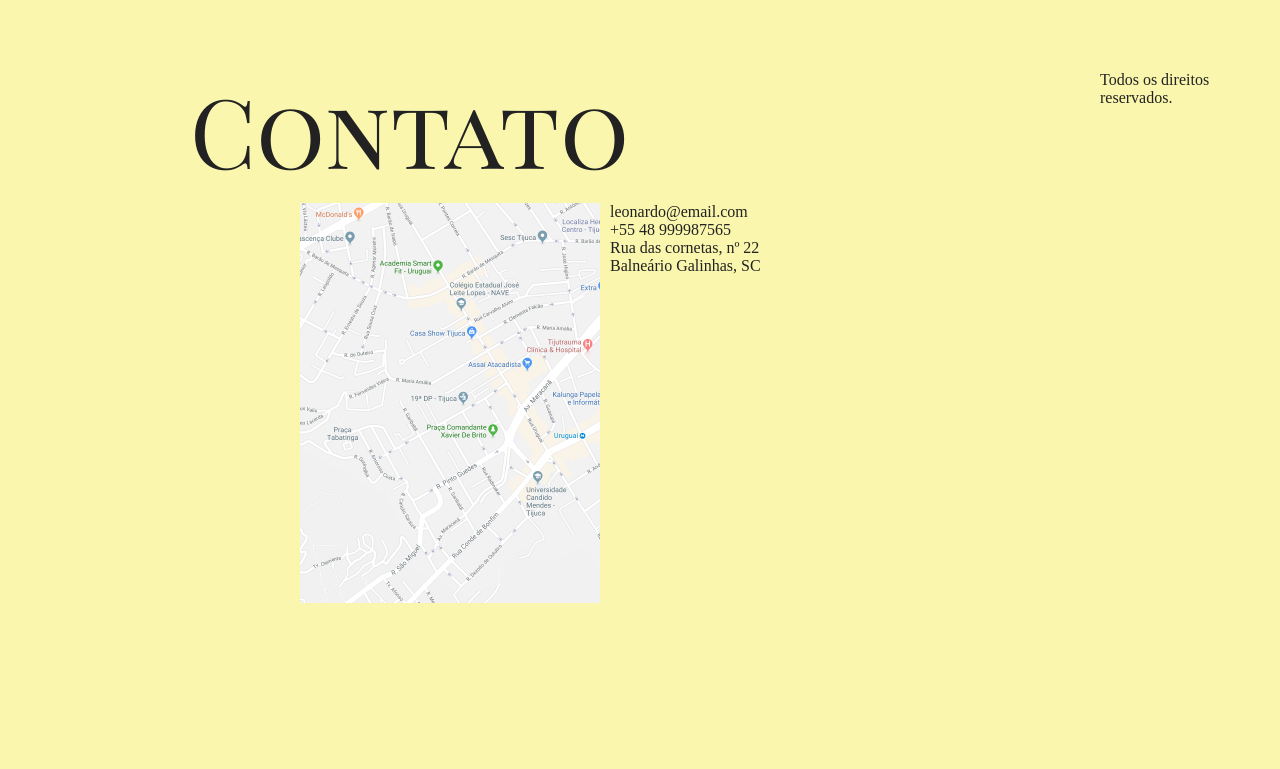
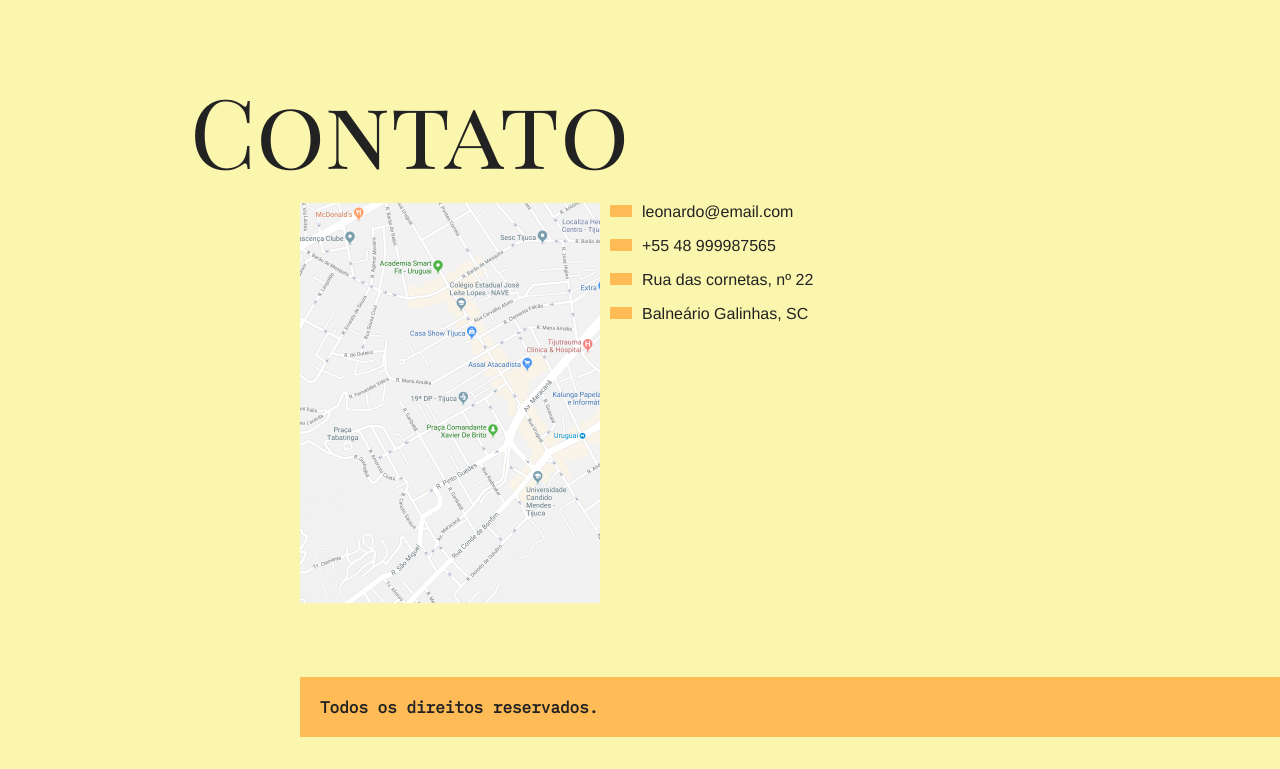
Before and after one commit to swtz/awesome-animals, a plain HTML site: page index.html in a window 1280 px wide. Shown: the part 3585-4354 px from the top of the page. Before the commit the page ends 4262 px from the top, so only its background shows below. Drawn offline with Linux system fonts and the light colour scheme.

Commit message:
partially completed style.css | made style.css for desktop (min-width: 700px)

```diff
--- a/css/style.css
+++ b/css/style.css
@@ -148,3 +148,33 @@ body {
 .mapa {
   grid-column: 2;
 }
+
+.dados {
+  grid-column: 3;
+}
+
+.dados li {
+  margin-bottom: 1rem;
+  font-family: Helvetica, Arial;
+}
+
+.dados li::before {
+  content: '';
+  display: inline-block;
+  width: 22px;
+  height: 12px;
+  margin-right: 10px;
+  background: #FB5;
+}
+
+.copyright {
+  grid-column: 3 / 5;
+  margin-bottom: 2rem;
+  background: #FB5;
+}
+
+.copyright p {
+  padding: 20px;
+  font-family: 'IBM Plex Mono', monospace;
+  font-weight: bold;
+}
```
